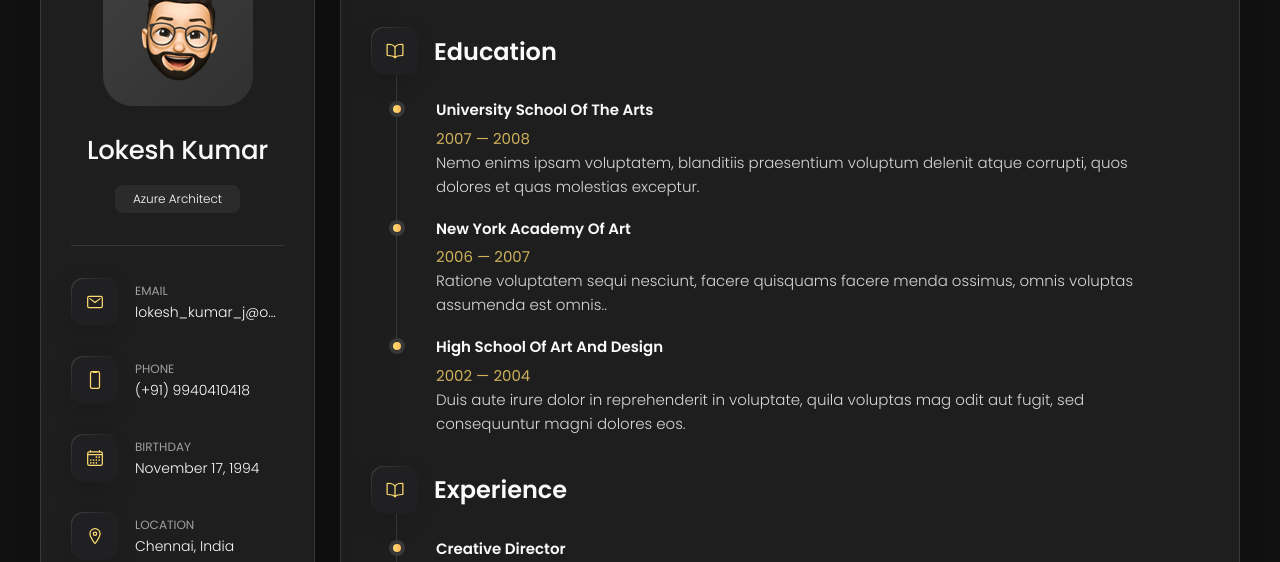
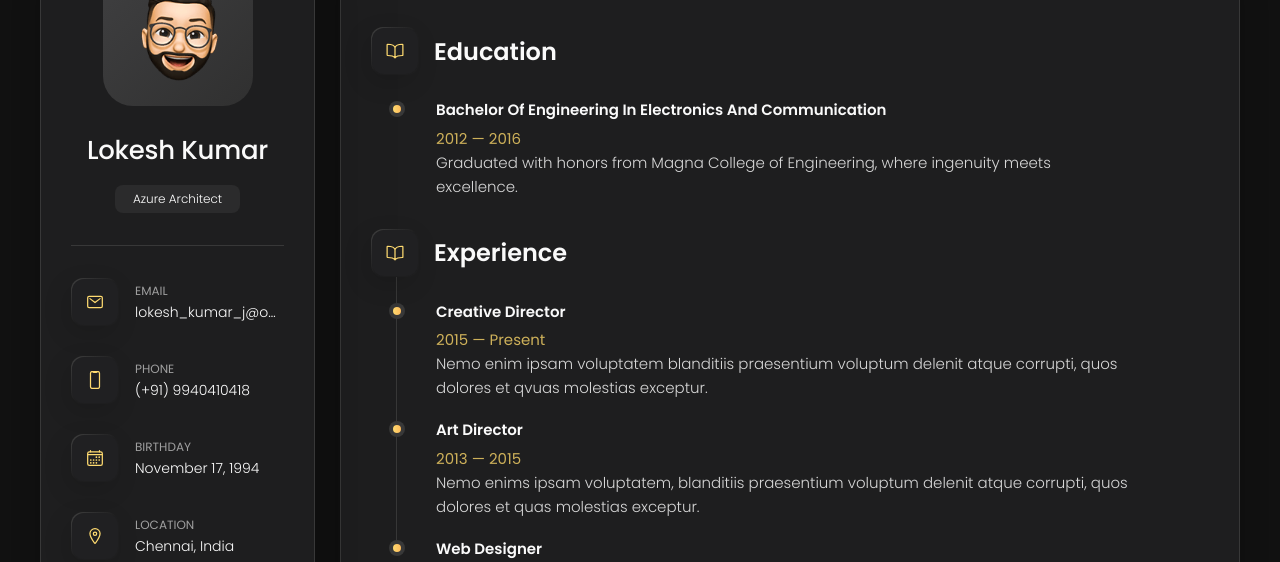
Before and after one commit to Loki1711/loki-portfolio, a plain HTML site: page index.html in a window 1280 px wide. Both pictures are taken after a click on the button "Resume". Shown: the part 162-724 px from the top of the page. Drawn offline with nearby package versions, Linux system fonts and the light colour scheme.

Commit message:
education change

```diff
--- a/index.html
+++ b/index.html
@@ -512,41 +512,12 @@
 
             <li class="timeline-item">
 
-              <h4 class="h4 timeline-item-title">University school of the arts</h4>
+              <h4 class="h4 timeline-item-title">Bachelor of Engineering in Electronics and Communication</h4>
 
-              <span>2007 — 2008</span>
+              <span>2012 — 2016</span>
 
               <p class="timeline-text">
-                Nemo enims ipsam voluptatem, blanditiis praesentium voluptum delenit atque corrupti, quos dolores et
-                quas molestias
-                exceptur.
-              </p>
-
-            </li>
-
-            <li class="timeline-item">
-
-              <h4 class="h4 timeline-item-title">New york academy of art</h4>
-
-              <span>2006 — 2007</span>
-
-              <p class="timeline-text">
-                Ratione voluptatem sequi nesciunt, facere quisquams facere menda ossimus, omnis voluptas assumenda est
-                omnis..
-              </p>
-
-            </li>
-
-            <li class="timeline-item">
-
-              <h4 class="h4 timeline-item-title">High school of art and design</h4>
-
-              <span>2002 — 2004</span>
-
-              <p class="timeline-text">
-                Duis aute irure dolor in reprehenderit in voluptate, quila voluptas mag odit aut fugit, sed consequuntur
-                magni dolores
-                eos.
+                Graduated with honors from Magna College of Engineering, where ingenuity meets excellence.
               </p>
 
             </li>
```
